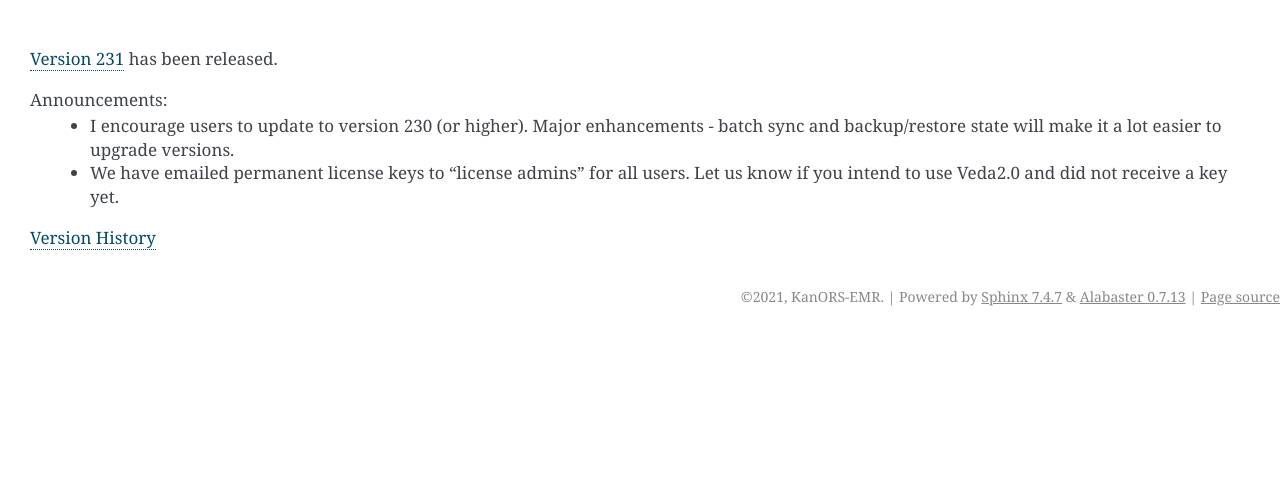
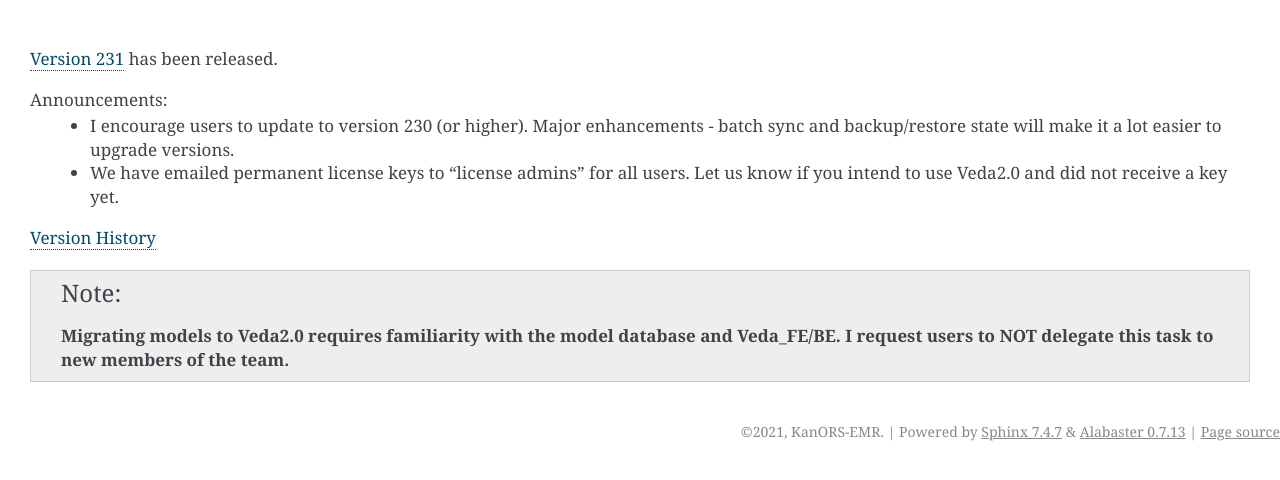
Before and after one commit to kanors-emr/Veda-start-page-news, a Sphinx documentation site: the page built from docs/source/index.rst, in a window 1280 px wide. Shown: the top 480 px of the page. Built offline with Sphinx 7.4.7, drawn with Linux system fonts in a browser that asks for light colours.

Commit message:
note on migration

```diff
--- a/docs/source/index.rst
+++ b/docs/source/index.rst
@@ -13,3 +13,6 @@ Announcements:
    * We have emailed permanent license keys to "license admins" for all users. Let us know if you intend to use Veda2.0 and did not receive a key yet.
 
 `Version History <https://veda-documentation.readthedocs.io/en/latest/pages/version_history.html>`_
+
+.. note::
+    **Migrating models to Veda2.0 requires familiarity with the model database and Veda_FE/BE. I request users to NOT delegate this task to new members of the team.**
```
